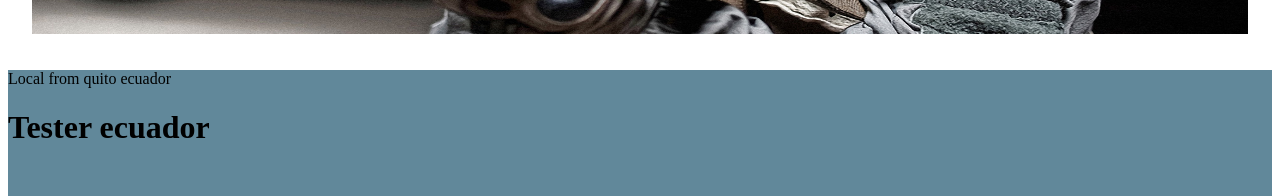
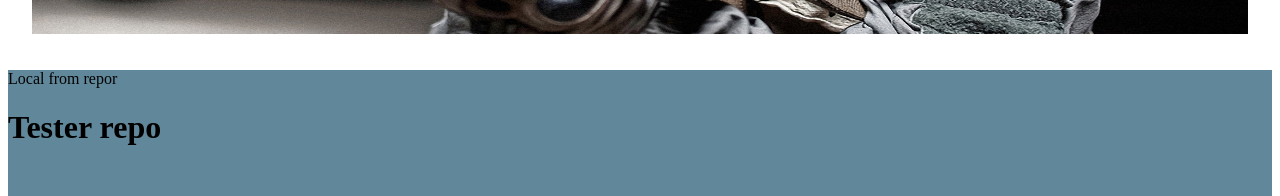
Before and after one commit to angelnpo/cssSliderAutomatico, a plain HTML site: page index.html in a window 1280 px wide. Shown: the part 390-586 px from the top of the page. Drawn offline with Linux system fonts and the light colour scheme.

Commit message:
Update index.html

```diff
--- a/index.html
+++ b/index.html
@@ -16,8 +16,8 @@
            </ul>
        </div>
        <div style="background:#61889A;height:150px;">
-           <p>Local from quito ecuador</p>
-           <h1>Tester ecuador</h1>
+           <p>Local from repor</p>
+           <h1>Tester repo</h1>
        </div>
    </body>
 </html>
```
